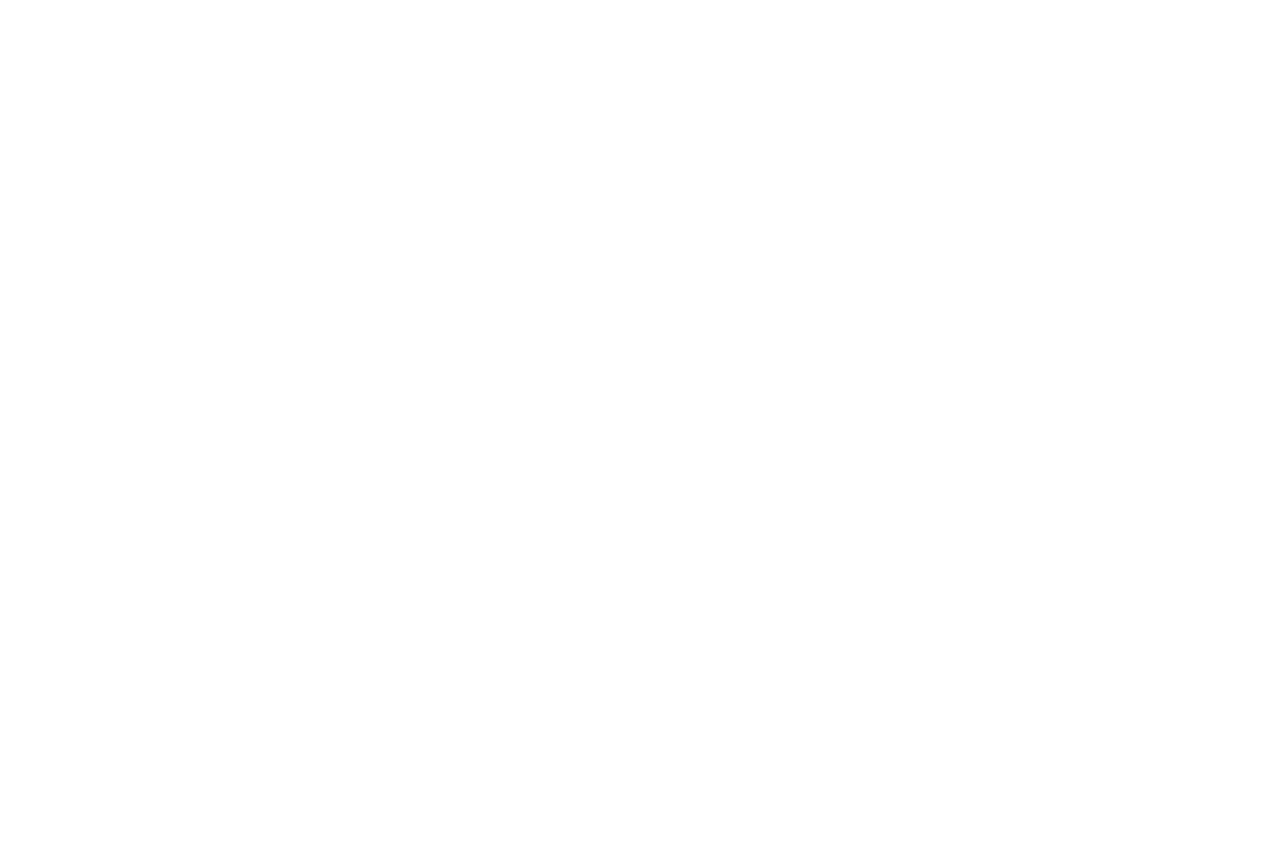
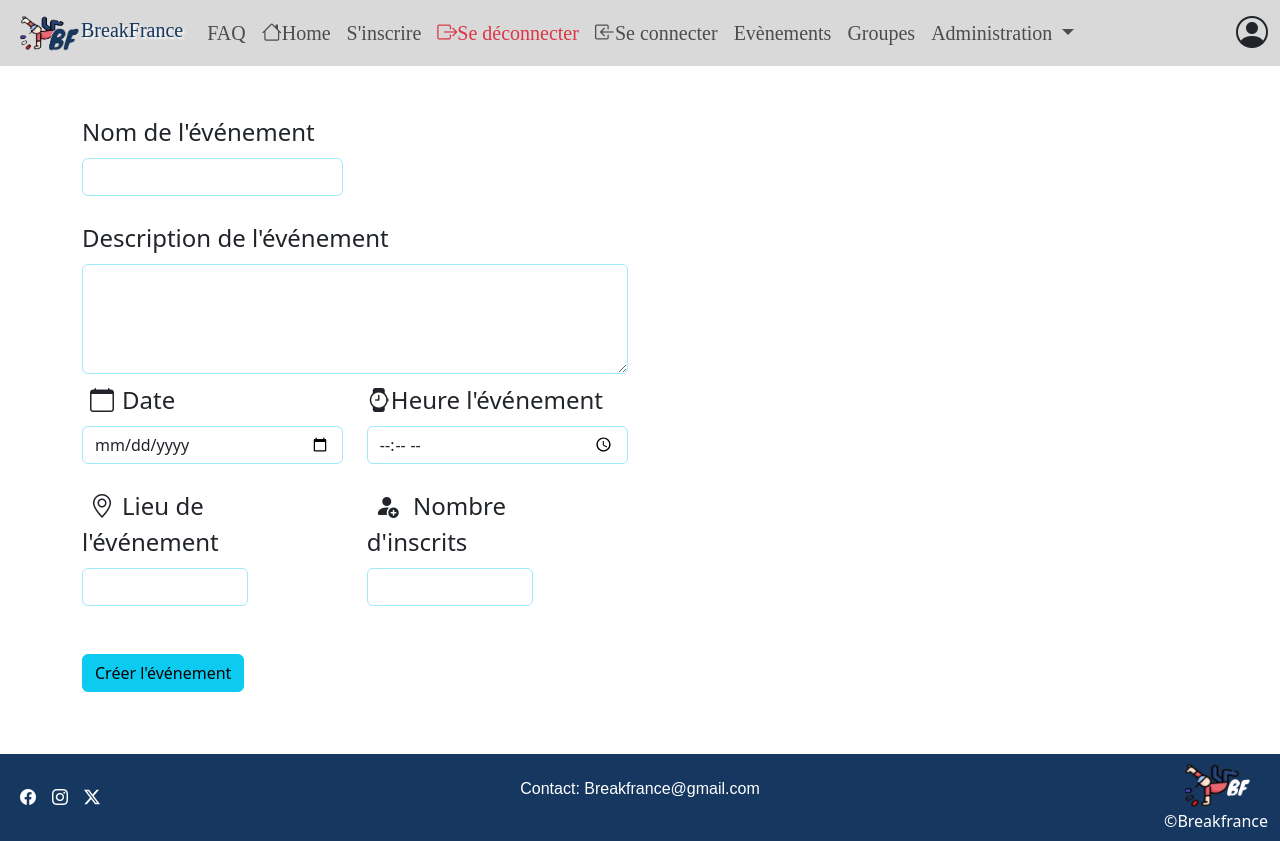
Before and after one commit to Joeyybad/joeyybad.github.io, a Vue app: page /eventcreate in a window 1280 px wide. Before the commit this address had no page. Before the commit the page ends 800 px from the top, so only its background shows below. Built offline with nearby package versions, Linux system fonts and the light colour scheme; a web font is replaced by a local one.

Commit message:
Création page eventCreate + sécurité niveau front eventCreate + fix navbar component

```diff
--- /dev/null
+++ b/src/assets/script.js/EventCheck.js
@@ -0,0 +1,68 @@
+export const eventCheck = ()=>{
+    // Récupération des valeurs des champs du formulaire
+    const eventName = document.getElementById('eventName').value.trim();
+    const eventDescription = document.getElementById('eventDescription').value.trim();
+    const eventDate = document.getElementById('eventDate').value;
+    const dateRegex = /^\d{4}-\d{2}-\d{2}$/;
+    const eventTime = document.getElementById('eventTime').value.trim();
+    const timeRegex = /^([01]\d|2[0-3]):([0-5]\d)$/;
+    const playersNumber = document.getElementById('playersNumber').value;
+    const address = document.getElementById('address').value.trim();
+    const addressRegex  = /^.{3,}$/;
+
+    // Vérification du champ eventName
+    if (!eventName || eventName.length < 2 || eventName.length > 20) {
+        error("Le nom de l'évenement doit comporter entre 2 et 20 caractères", "eventName");
+        return false;
+    }
+
+    // Vérification du champ eventDescription
+    if (!eventDescription || eventDescription.length < 10 || eventDescription.length > 200) {
+        error("La description de l'évenement doit être compris entre 10 et 200 caractères", "eventDescription");
+        return false;
+    }
+
+    // Vérification du champ eventDate
+    if (!eventDate || !dateRegex.test(eventDate)) {
+        error("La date doit être valide", "eventDate");
+        return false;
+    }
+
+    // Vérification du champ eventTime
+    if (!eventTime || !timeRegex.test(eventTime)) {
+        error("L'heure doit être au format 24heures", "eventTime");
+        return false;
+    }
+
+     // Vérification du champ address
+     if (!address || !addressRegex.test(address)) {
+        error("L'addresse doit contenir au moins 3 caractères", "address");
+        return false;
+    }
+
+    // Vérification du champ playersNumber
+    if (isNaN(playersNumber) || playersNumber < 1 || playersNumber > 60) {
+        error("Le nombre de joueur doit être compris entre 1 et 60", "playersNumber");
+        return false;
+    }
+
+
+    // Toutes les validations ont réussi, donc on retourne true
+    return true;
+}
+
+export const resetErrors = ()=>  {
+    // Enlève les messages d'erreur précédents
+    const errors = document.querySelectorAll(".error");
+    errors.forEach(message => message.remove());
+}
+
+export const error = (message, id)=> {
+    //définit l'élément error
+    let error = document.createElement("span")
+    error.className = "error"
+    error.textContent = message
+
+    //définit le champ auquel error est rattaché -- defines on which field error is attached
+    document.getElementById(id).parentNode.appendChild(error)
+}
--- a/src/components/AppHeader.vue
+++ b/src/components/AppHeader.vue
@@ -13,13 +13,16 @@
                 <div class="collapse navbar-collapse" id="navbarSupportedContent">
                     <ul class="navbar-nav me-auto mb-2 mb-lg-0">
                         <li class="nav-item">
-                            <router-link :to="{name:'FAQ'}" class="nav-link" >FAQ</router-link>
+                            <router-link :to="{ name: 'FAQ' }" class="nav-link"
+                                @click="deactivateAdminLink">FAQ</router-link>
                         </li>
                         <li class="nav-item">
-                            <router-link :to="{name:'Home'}" class="nav-link"><i class="bi bi-house"></i>Home</router-link>
+                            <router-link :to="{ name: 'Home' }" class="nav-link" @click="deactivateAdminLink"><i
+                                    class="bi bi-house"></i>Home</router-link>
                         </li>
                         <li class="nav-item">
-                            <router-link :to="{name:'Register'}" class="nav-link" >S'inscrire</router-link>
+                            <router-link :to="{ name: 'Register' }" class="nav-link"
+                                @click="deactivateAdminLink">S'inscrire</router-link>
                         </li>
 
                         <li class='nav-item '>
@@ -28,45 +31,61 @@
                         </li>
 
                         <li class="nav-item">
-                            <router-link :to="{name:'Login'}" class="nav-link"> <i class="bi bi-box-arrow-in-left"></i>Se
+                            <router-link :to="{ name: 'Login' }" class="nav-link" @click="deactivateAdminLink"> <i
+                                    class="bi bi-box-arrow-in-left"></i>Se
                                 connecter</router-link>
                         </li>
 
 
                         <li class="nav-item">
-                            <router-link :to="{name:'Eventlist'}" class="nav-link">Evènements</router-link>
+                            <router-link :to="{ name: 'Eventlist' }" class="nav-link "
+                                @click="deactivateAdminLink">Evènements</router-link>
                         </li>
                         <li class="nav-item">
-                            <router-link :to="{name:'Grouplist'}" class="nav-link">Groupes</router-link>
+                            <router-link :to="{ name: 'Grouplist' }" class="nav-link"
+                                @click="deactivateAdminLink">Groupes</router-link>
                         </li>
-                        <li class="nav-item dropdown">
-                            <a class="nav-link dropdown-toggle" href="#" role="button" data-bs-toggle="dropdown"
+                        <li class="nav-item dropdown" :class="{ active: isActive }" @click="toggleDropdown">
+                            <a class="nav-link dropdown-toggle nav-link" role="button" data-bs-toggle="dropdown"
                                 aria-expanded="false">
                                 Administration
                             </a>
                             <ul class="dropdown-menu">
-                                <li><a class="dropdown-item text-dark" href="">Créer un Evènement</a></li>
-                                <li><a class="dropdown-item text-dark" href="">Créer un groupe de danse</a></li>
+                                <li><router-link :to="{ name: 'Eventcreate' }" class="dropdown-item">Créer un
+                                        Evènement</router-link></li>
+                                <li><a class="dropdown-item ">Créer un groupe de danse</a></li>
                                 <li>
                                     <hr class="dropdown-divider">
                                 </li>
-                                <router-link :to="{name:'Profil'}" class="dropdown-item"><li>Profil</li></router-link>
+                                <router-link :to="{ name: 'Profil' }" class="dropdown-item">
+                                    <li>Profil</li>
+                                </router-link>
                             </ul>
                         </li>
-
-
                         <li class="nav-item float-end">
 
                         </li>
 
                     </ul>
-                    <router-link :to="{name:'Profil'}"><i class="bi bi-person-circle text-dark fs-2 float-end"></i></router-link>
+                    <router-link :to="{ name: 'Profil' }"><i
+                            class="bi bi-person-circle text-dark fs-2 float-end"></i></router-link>
                 </div>
             </div>
         </nav>
     </header>
 </template>
 
+<script setup>
+import { ref } from 'vue';
+
+// Declaring a reference to track the dropdown status
+const isActive = ref(false);
+
+// Method to toggle the dropdown status
+const toggleDropdown = () => {
+  isActive.value = !isActive.value; // Toggles the isActive status
+};
+</script>
 
 <style>
 img {
@@ -74,16 +93,22 @@
     height: auto;
     margin: 2px;
 }
-.navbar-brand{
+
+.navbar-brand {
     color: #163760;
     text-shadow: 2px 2px 2px white;
 }
 
-.navbar-nav .nav-item a.router-link-active:hover{
-    color :#0064A3;
+.navbar-nav .nav-item a.router-link-active:hover {
+    color: #0064A3;
 
 }
-.navbar-nav .nav-item a.router-link-exact-active{
- color: #16a5c9;
+
+.navbar-nav .nav-item a.router-link-exact-active {
+    color: #16a5c9;
+}
+
+.nav-item.dropdown.active .nav-link {
+    color: #16a5c9;
 }
 </style>
--- a/src/router/index.js
+++ b/src/router/index.js
@@ -8,6 +8,7 @@
 import Event from '/src/views/Event.vue'
 import Grouplist from '/src/views/GroupList.vue'
 import Group from '/src/views/Group.vue'
+import Eventcreate from '/src/views/EventCreate.vue'
 import DefaultLayout from '/src/layouts/DefaultLayout.vue'
 const routes = [
     {
@@ -60,6 +61,11 @@
                 path:'/group',
                 name:'Group',
                 component: Group
+            },
+            {
+                path:'/eventcreate',
+                name:'Eventcreate',
+                component: Eventcreate
             }
 
         ]
--- /dev/null
+++ b/src/views/EventCreate.vue
@@ -0,0 +1,63 @@
+<template>
+    <main>
+        <div class="container mt-5">
+            <form action="" method="">
+                <div class="row">
+                    <div class="col-6">
+                        <div class="form-group">
+                            <label for="eventName" class="mb-2 fs-4">Nom de l'événement</label>
+                            <input type="text" id="eventName" name="eventName" class="form-control border-info-subtle"
+                                aria-label="Nom de l'événement" aria-required="true">
+                        </div>
+                    </div>
+
+                </div>
+                <div class="form-group mt-4">
+                    <label for="eventDescription" class="mb-2 fs-4">Description de l'événement</label>
+                    <textarea id="eventDescription" name="eventDescription" class="form-control border-info-subtle" rows="4"
+                        aria-label="Description de l'événement" aria-required="true"></textarea>
+                </div>
+                <div class="row align-items-center">
+                    <div class="form-group col-6 mt-2">
+                        <label for="eventDate" class="mb-2 fs-4"> <i class="bi bi-calendar m-2"></i>Date</label>
+                        <input type="date" id="eventDate" name="eventDate" class="form-control border-info-subtle"
+                            aria-label="Date de l'événement" aria-required="true">
+                    </div>
+                    <div class="form-group col-6 mt-2">
+                        <label for="eventTime" class="mb-2 fs-4"> <i class="bi bi-watch"></i>Heure l'événement</label>
+                        <input type="time" id="eventTime" name="eventTime" class="form-control border-info-subtle"
+                            placeholder="Par exemple 16:00" aria-label="Heure de l'événement" aria-required="true">
+                    </div>
+                </div>
+                <div class="row align-items-center">
+                    <div class="form-group col-4 mt-4">
+                        <label for="address" class="mb-2 fs-4"><i class="bi bi-geo-alt m-2"></i>Lieu de l'événement</label>
+                        <input type="text" id="address" name="address" class="form-control border-info-subtle"
+                            aria-label="Lieu de l'événement" aria-required="true">
+                    </div>
+                    <div class="form-group col-4 mx-auto mt-4">
+                        <label for="playersNumber" class="mb-2 fs-4"><i class="bi bi-person-fill-add m-2"></i> Nombre
+                            d'inscrits</label>
+                        <input type="number" id="playersNumber" name="playersNumber" class="form-control border-info-subtle"
+                            aria-label="Nombre de joueurs" aria-required="true">
+                    </div>
+                </div>
+
+                <!--  Alert error message -->
+                <!-- <div class="mb-3">
+                    <div class="alert alert-danger alert-dismissible fade show" role="alert">
+                        <button type="button" class="btn-close" data-bs-dismiss="alert" aria-label="Close"></button>
+                    </div>
+                </div>
+                <div class="alert alert-danger alert-dismissible fade show" role="alert">
+                    <button type="button" class="btn-close" data-bs-dismiss="alert" aria-label="Close"></button>
+                </div> -->
+                <button type="button" class=" btn btn-info mt-5 mb-2" v-on:click="eventCheck">Créer l'événement</button>
+            </form>
+        </div>
+    </main>
+</template>
+
+<script setup>
+ import {eventCheck} from '@/assets/script.js/EventCheck'
+</script>
--- a/src/views/EventList.vue
+++ b/src/views/EventList.vue
@@ -8,7 +8,7 @@
                 <div class="col-12 d-flex justify-content-center mt-3">
                     <div class="search mb-5">
                         <input placeholder="Recherche" type="text">
-                        <button type="submit"><i class="bi bi-search m-2"></i>Go</button>
+                        <button type="submit"><i class="bi bi-search m-2"></i>go</button>
                     </div>
                 </div>
             </div>
--- a/src/views/Home.vue
+++ b/src/views/Home.vue
@@ -129,7 +129,5 @@
     box-shadow: 9px 9px 18px -1px rgba(46, 46, 46, 0.9);
     margin-bottom: 10px;
 }
-main{
 
-}
 </style>
--- a/src/views/Login.vue
+++ b/src/views/Login.vue
@@ -17,7 +17,7 @@
             <input class="input" id="password" name="password" type="password" placeholder="" aria-label="Mot de passe">
         </label>
 
-        <button class="submit mt-2" v-on:click="loginCheck">Valider</button>
+        <button type="button" class="submit mt-2" v-on:click="loginCheck">Valider</button>
         <p class="signin">Pas encore inscrit ? <router-link :to="{name:'Register'}">Incris-toi!</router-link></p>
     </form>
 </main>
--- a/src/views/Register.vue
+++ b/src/views/Register.vue
@@ -45,11 +45,12 @@
         <input class="input" id="confPassword" name="confPassword" type="password"
           placeholder=" Confirmez votre mot de passe" aria-label="Confirmez votre mot de passe">
       </label>
-      <button class="submit mt-2" v-on:click="registerCheck">Valider</button>
+      <button type="button" class="submit mt-2" v-on:click="registerCheck">Valider</button>
       <p class="signin">Déjà inscrit ? <router-link :to="{ name: 'Login' }">Connecte-toi</router-link></p>
     </form>
   </main>
 </template>
+
 <script setup>
 import { updateCityList, initializeEventHandlers } from '@/assets/script.js/CityFetch';
 import { registerCheck } from '@/assets/script.js/RegisterCheck';
```
Also changed, not shown: src/assets/main.css (+7 -0 lines), src/assets/script.js/RegisterCheck.js (+7 -0 lines).
